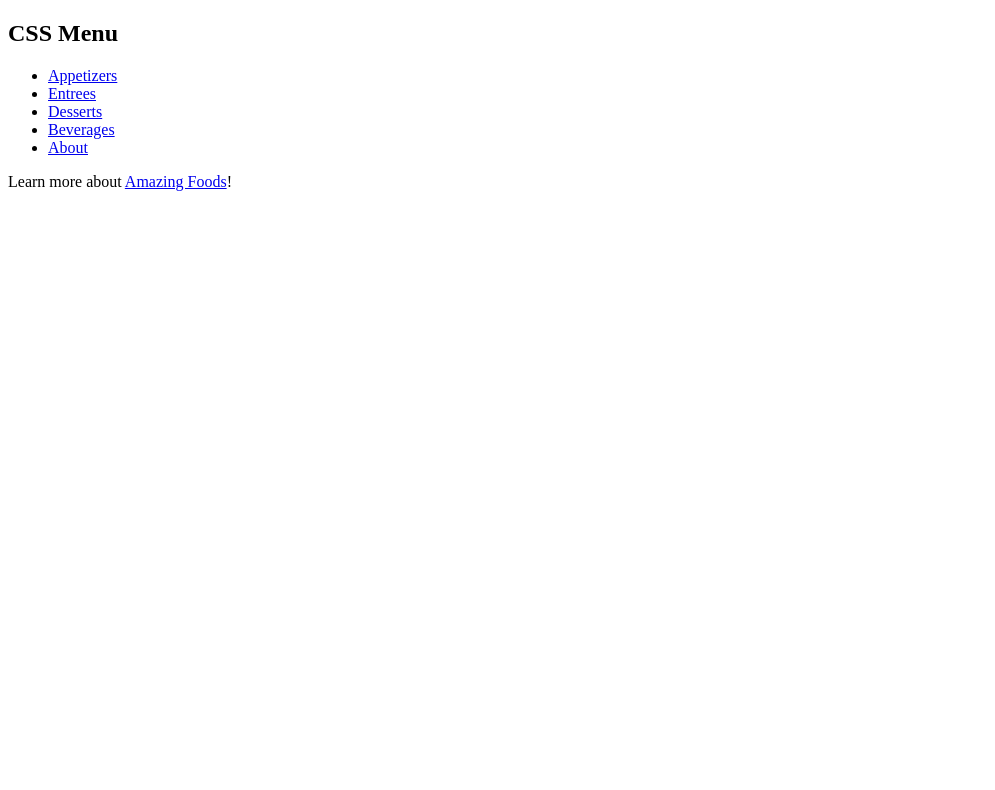
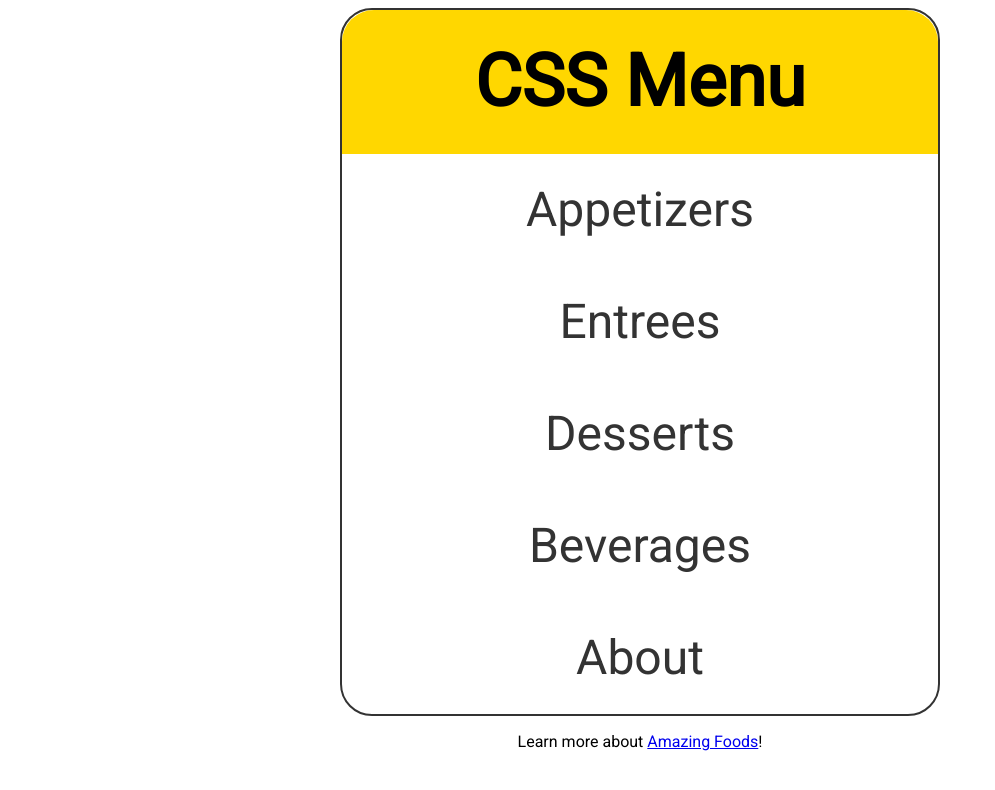
Before and after one commit to minhTheGuy/hoc-css, a plain HTML site: page css_course/09_lesson_starter/index.html in a window 1280 px wide. Shown: the whole page, without its empty margins (0-995 px from the left). Drawn offline with Linux system fonts and the light colour scheme.

Commit message:
finished lesson 9

```diff
--- a/css_course/09_lesson_starter/css/style.css
+++ b/css_course/09_lesson_starter/css/style.css
@@ -1 +1,53 @@
 @import url("https://fonts.googleapis.com/css2?family=Roboto&display=swap");
+
+* {
+    margin: 0;
+    padding: 0;
+    box-sizing: border-box;
+}
+
+body {
+    margin: 0.5rem;
+    font-family: "Roboto", sans-serif;
+    text-align: center;
+}
+
+nav {
+    border: 2px solid #333;
+    border-radius: 2rem;
+    margin: 0 auto 1rem;
+    max-width: 600px;
+    font-size: 3rem;
+    line-height: 7rem;
+}
+
+h2 {
+    padding: 1rem;
+    background: gold;
+    border-radius: 2rem 2rem 0 0;
+}
+
+ul {
+    list-style-type: none;
+}
+
+li a {
+    display: block;
+}
+
+li a,
+li a:visited {
+    text-decoration: none;
+    color: #333;
+}
+
+li a:hover,
+li a:focus {
+    background: #333;
+    color: whitesmoke;
+    cursor: pointer;
+}
+
+li:last-child a{
+    border-radius: 0 0 2rem 2rem;;
+}
```
